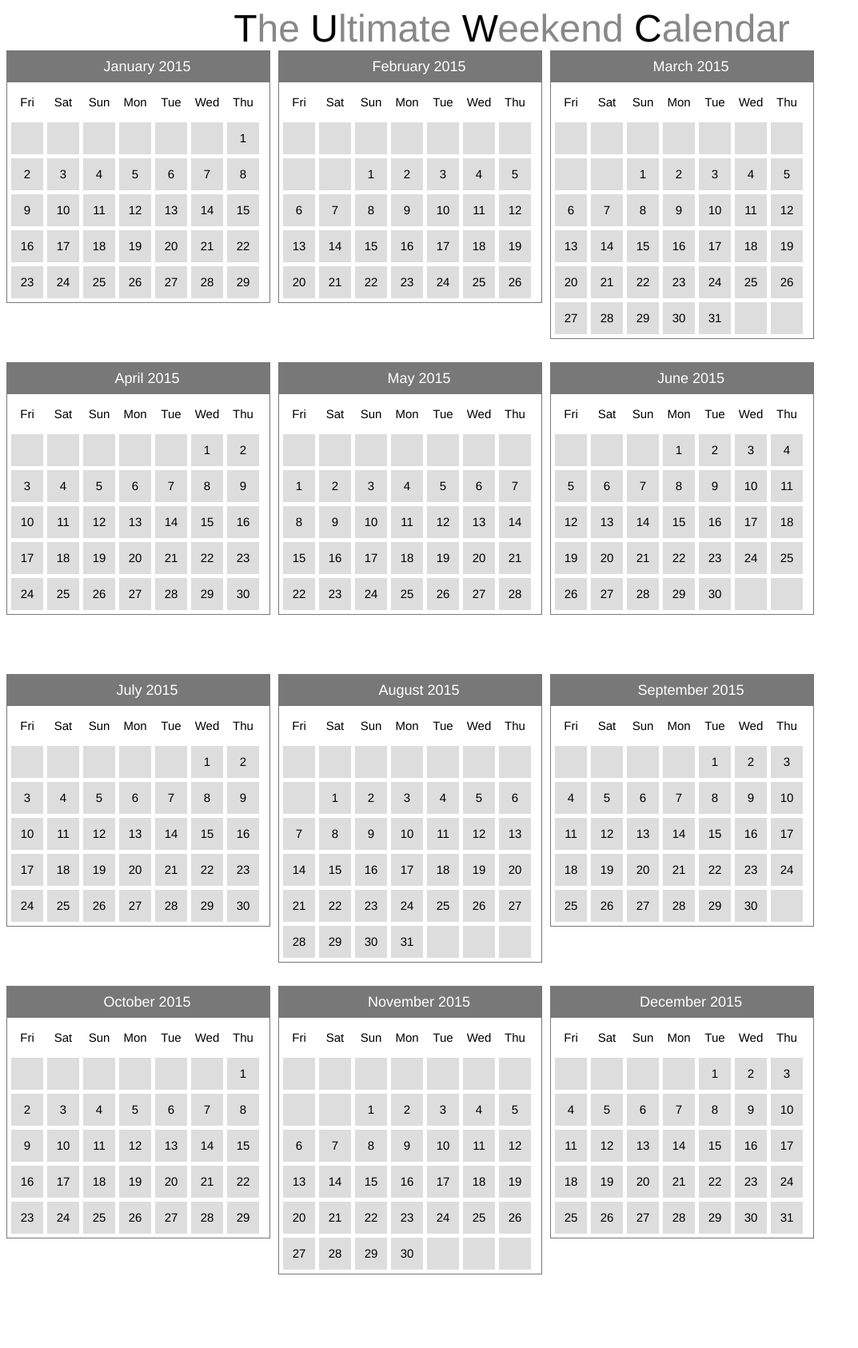
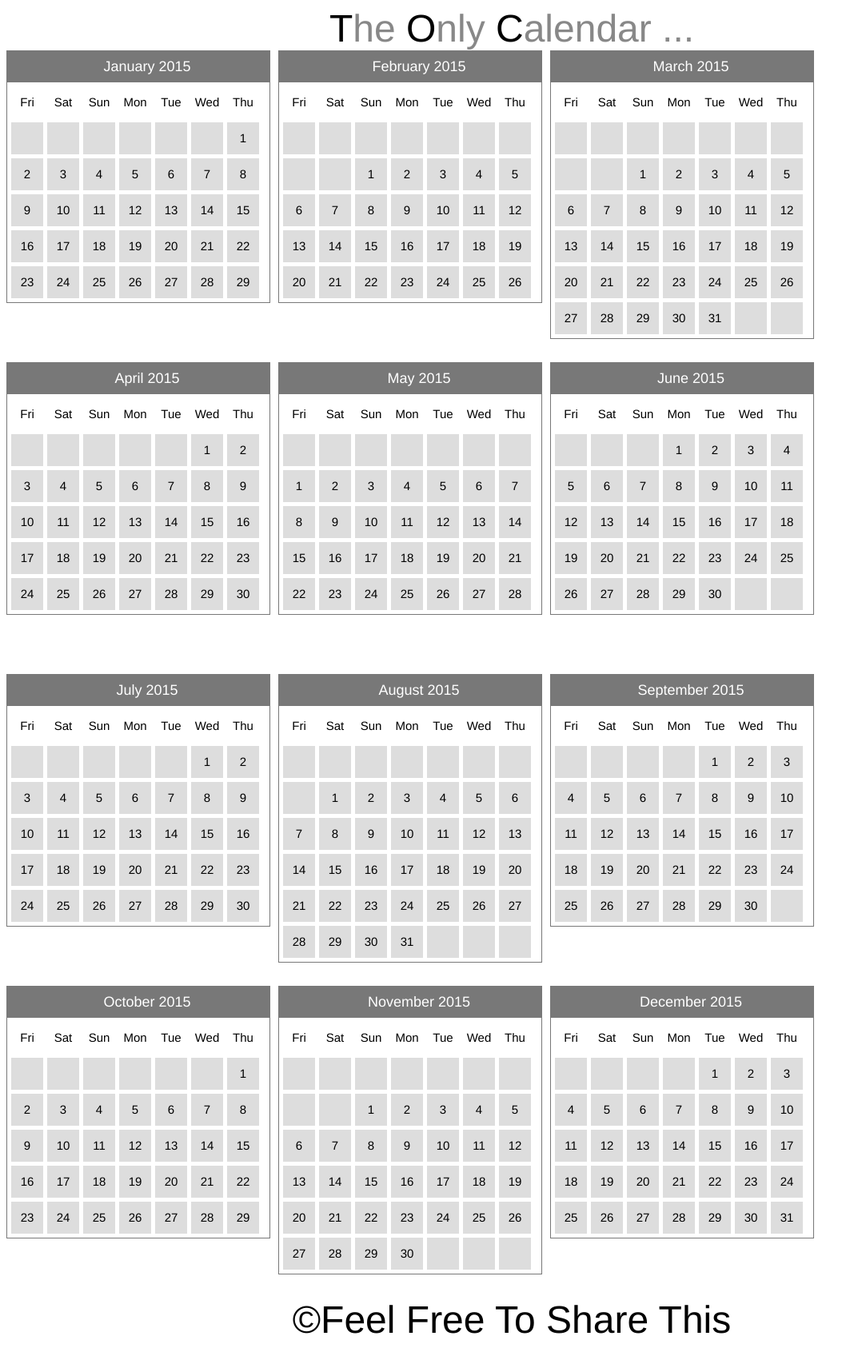
Before and after one commit to pseudokool/calendario-vacanze, a PHP site: page /index.php?month=12&year=2014 in a window 1280 px wide. Shown: the whole page at 80% size, without its empty margins (0-1073 px from the left). Before the commit the page ends 1594 px from the top, so only its background shows below. Run offline with PHP 8.4, Linux system fonts and the light colour scheme.

Commit message:
Class renamed to Month, loop for a single year

```diff
--- a/web/index.php
+++ b/web/index.php
@@ -1,17 +1,20 @@
+<?php
+	ini_set('display_errors', 1);
+?>
 <html>
 <head>
-<link href="css/style.css" type="text/css" rel="stylesheet" />
-<script src="js/jquery-1.11.2.min.js"></script>
-<script src="js/script.js" ></script>
+	<title>The Only Calendar You'll Ever Need</title>
+	<link href="css/style.css" type="text/css" rel="stylesheet" />
+	<script src="js/jquery-1.11.2.min.js"></script>
+	<script src="js/script.js" ></script>
 
 </head>
 <body>
 	<div id="container">
-		<div>
+		<div class="title-container">
 			<span class="title-first">T</span><span class="title">he</span>
-			<span class="title-first">U</span><span class="title">ltimate</span>
-			<span class="title-first">W</span><span class="title">eekend</span>
-			<span class="title-first">C</span><span class="title">alendar</span>
+			<span class="title-first">O</span><span class="title">nly</span>
+			<span class="title-first">C</span><span class="title">alendar ...</span>
 		</div>
 	<?php include 'class.calendar.php';
 
@@ -24,6 +27,10 @@
 
 
 	?>
+		<div class="clear"></div>
+		<div class="footer-container">
+			&copy;Feel Free To Share This
+		</div>
 	</div>
 </body>
 </html>
```
